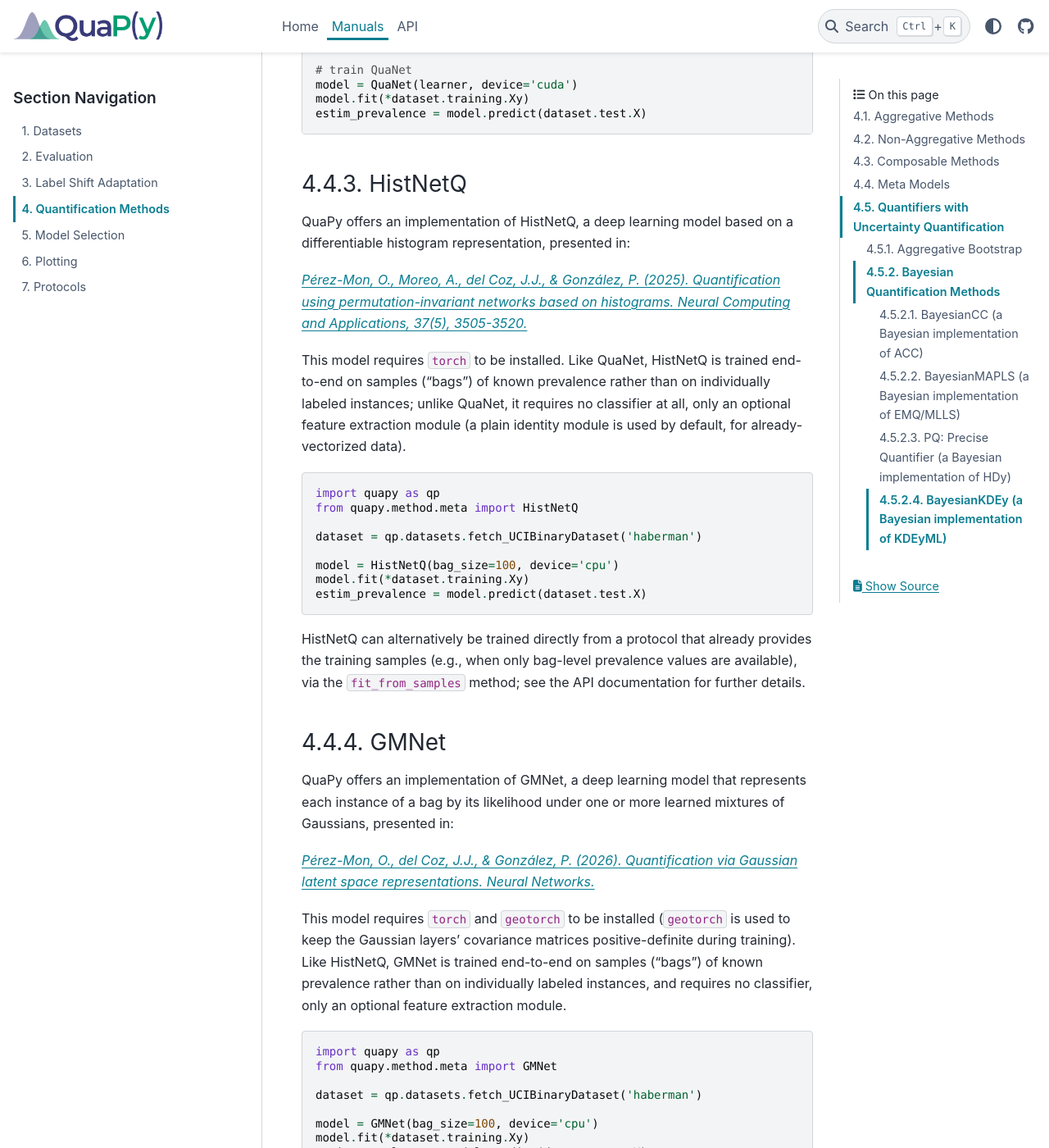
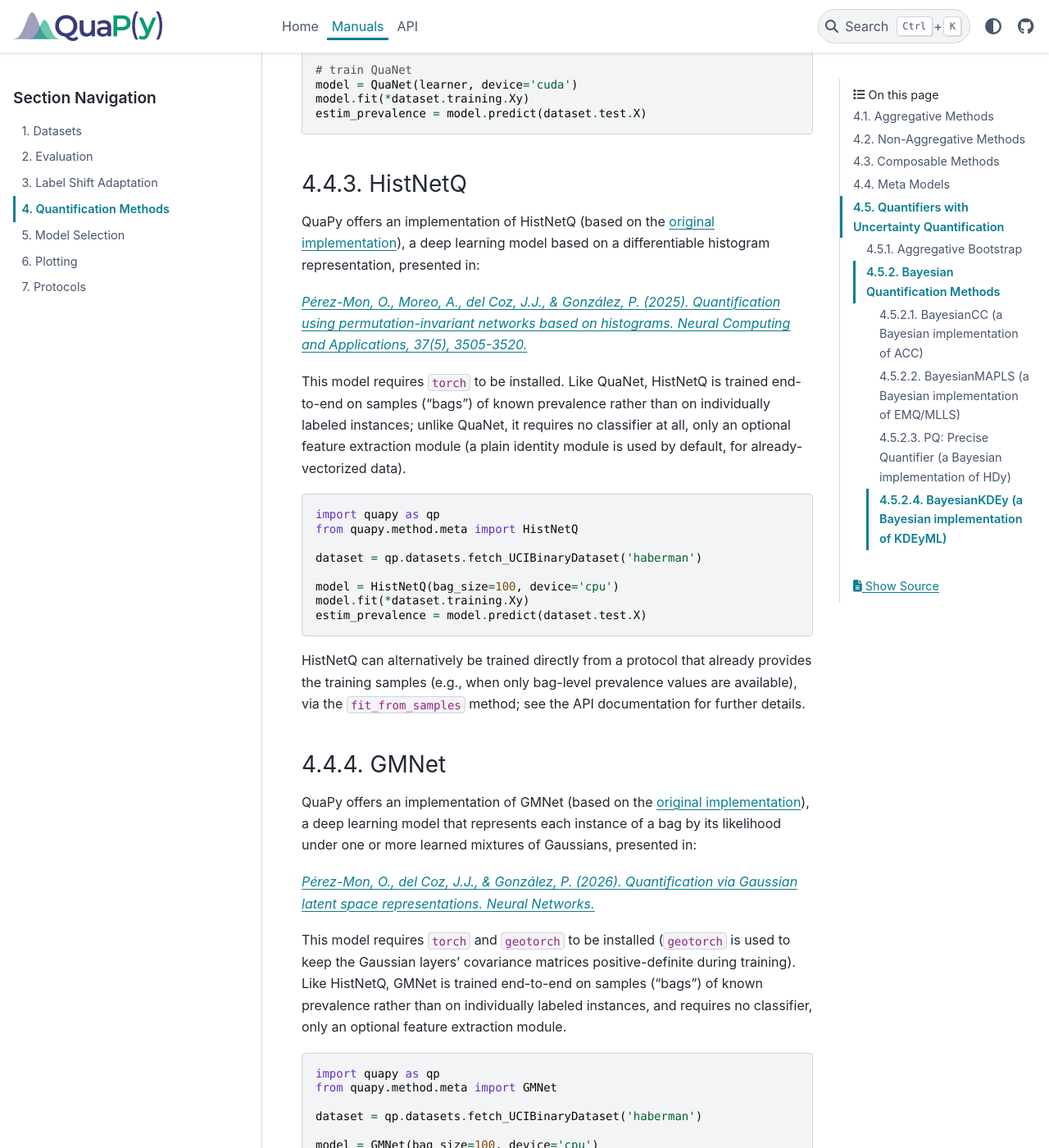
Before and after one commit to HLT-ISTI/QuaPy, a Sphinx documentation site: the page built from docs/source/manuals/methods.md, in a window 1280 px wide and 1400 px high, scrolled down 22023 px. Shown: the whole window at 82% size. Built offline with Sphinx 7.4.7 and the PyData theme 0.15.4, drawn with Linux system fonts in a browser that asks for light colours.

Commit message:
histnet and gmnet manuals update

```diff
--- a/docs/source/manuals/methods.md
+++ b/docs/source/manuals/methods.md
@@ -907,7 +907,8 @@ estim_prevalence = model.predict(dataset.test.X)
 
 ### HistNetQ
 
-QuaPy offers an implementation of HistNetQ, a deep learning model based on a differentiable
+QuaPy offers an implementation of HistNetQ (based on the [original implementation](https://github.com/pglez82/histnetq)),
+a deep learning model based on a differentiable
 histogram representation, presented in:
 
 [_Pérez-Mon, O., Moreo, A., del Coz, J.J., & González, P. (2025).
@@ -936,7 +937,8 @@ method; see the API documentation for further details.
 
 ### GMNet
 
-QuaPy offers an implementation of GMNet, a deep learning model that represents each instance of a
+QuaPy offers an implementation of GMNet (based on the [original implementation](https://github.com/AICGijon/gmnet)),
+a deep learning model that represents each instance of a
 bag by its likelihood under one or more learned mixtures of Gaussians, presented in:
 
 [_Pérez-Mon, O., del Coz, J.J., & González, P. (2026).
```
